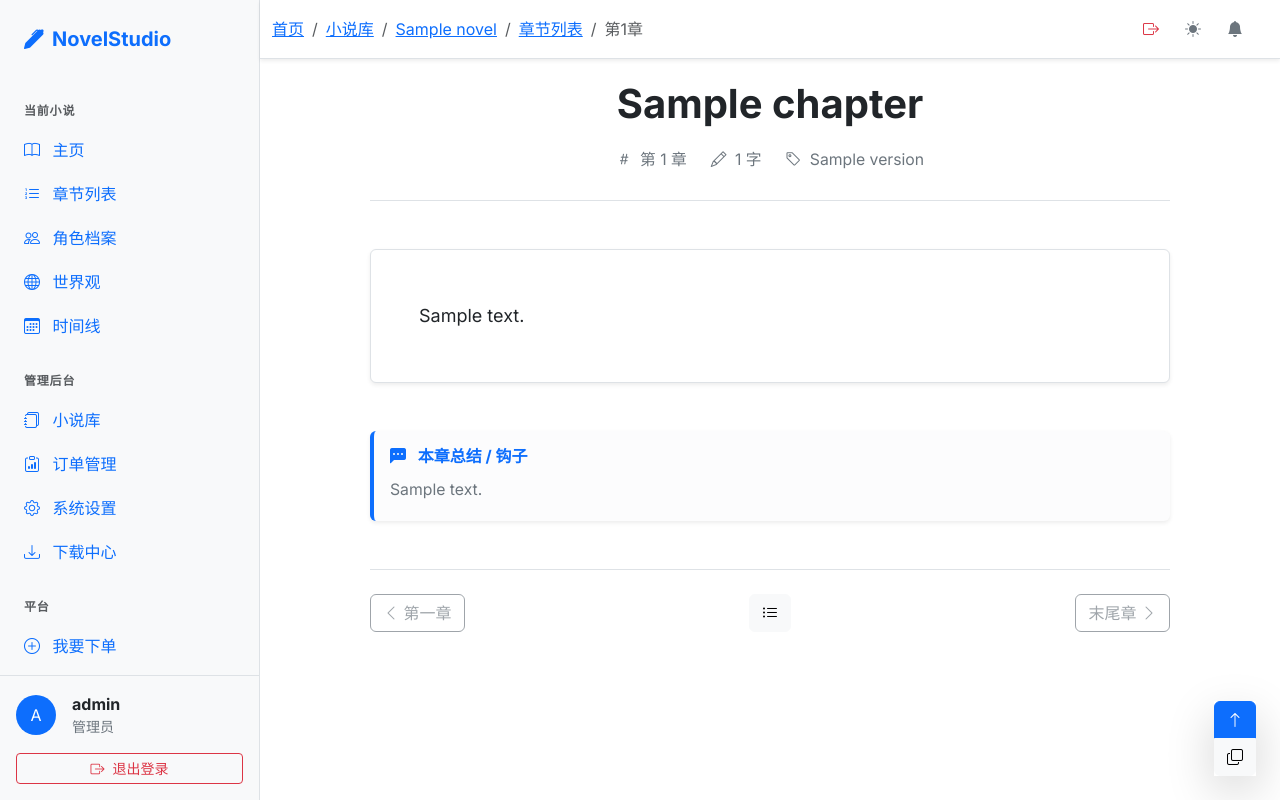
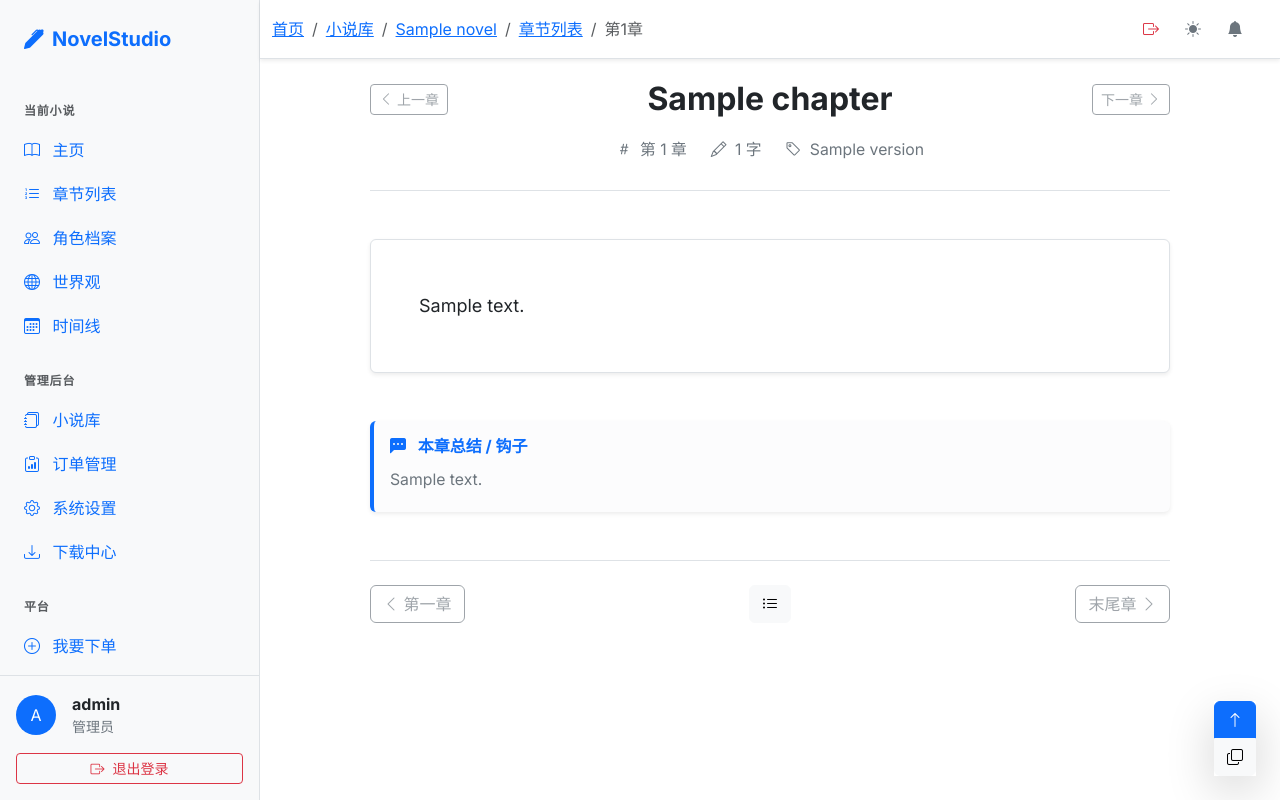
Before and after one commit to 1989zj/zj-matrix, a Flask app: page /novel/1/chapter/1/ in a window 1280 px wide. Run offline with Flask 3, Linux system fonts and the light colour scheme; the visitor is signed in with stand-in values (Sample User, id 1); a database or web service that is not in the repository returns one stand-in record (values such as "Sample title"); data that the repository does not hold is empty.

Commit message:
样式优化

```diff
--- a/templates/chapter.html
+++ b/templates/chapter.html
@@ -10,8 +10,35 @@
 {% block content %}
 <div class="reading-container">
     <!-- Header -->
-    <div class="text-center mb-5 border-bottom pb-4">
-        <h1 class="display-6 fw-bold mb-3">{{ chapter.title }}</h1>
+    <div class="mb-5 border-bottom pb-4">
+        <div class="d-flex justify-content-between align-items-center mb-3">
+            <div class="flex-shrink-0">
+                {% if prev %}
+                <a href="{{ url_for('novel.chapter_read', slug=slug, num=prev.num) }}" class="btn btn-outline-secondary btn-sm d-flex align-items-center">
+                    <i class="bi bi-chevron-left me-1"></i> <span class="d-none d-md-inline">上一章</span>
+                </a>
+                {% else %}
+                <button class="btn btn-outline-secondary btn-sm disabled d-flex align-items-center">
+                    <i class="bi bi-chevron-left me-1"></i> <span class="d-none d-md-inline">上一章</span>
+                </button>
+                {% endif %}
+            </div>
+
+            <h1 class="h2 fw-bold mb-0 text-center mx-3">{{ chapter.title }}</h1>
+
+            <div class="flex-shrink-0">
+                {% if next %}
+                <a href="{{ url_for('novel.chapter_read', slug=slug, num=next.num) }}" class="btn btn-outline-secondary btn-sm d-flex align-items-center">
+                    <span class="d-none d-md-inline me-1">下一章</span> <i class="bi bi-chevron-right"></i>
+                </a>
+                {% else %}
+                <button class="btn btn-outline-secondary btn-sm disabled d-flex align-items-center">
+                    <span class="d-none d-md-inline me-1">下一章</span> <i class="bi bi-chevron-right"></i>
+                </button>
+                {% endif %}
+            </div>
+        </div>
+
         <div class="d-flex justify-content-center gap-4 text-secondary small">
             <span><i class="bi bi-hash me-1"></i> 第 {{ chapter.num }} 章</span>
             <span><i class="bi bi-pencil me-1"></i> {{ '{:,}'.format(chapter.words) }} 字</span>
--- a/templates/novel.html
+++ b/templates/novel.html
@@ -28,7 +28,7 @@
                 </div>
 
                 <h6 class="fw-bold mb-2">作品简介</h6>
-                <p class="text-secondary mb-4" style="line-height: 1.8;">
+                <p class="text-secondary mb-4" style="line-height: 1.8; white-space: pre-wrap;">
                     {{ meta.synopsis }}
                 </p>
 
```
Also changed, not shown: templates/chapters.html (+10 -6 lines).
